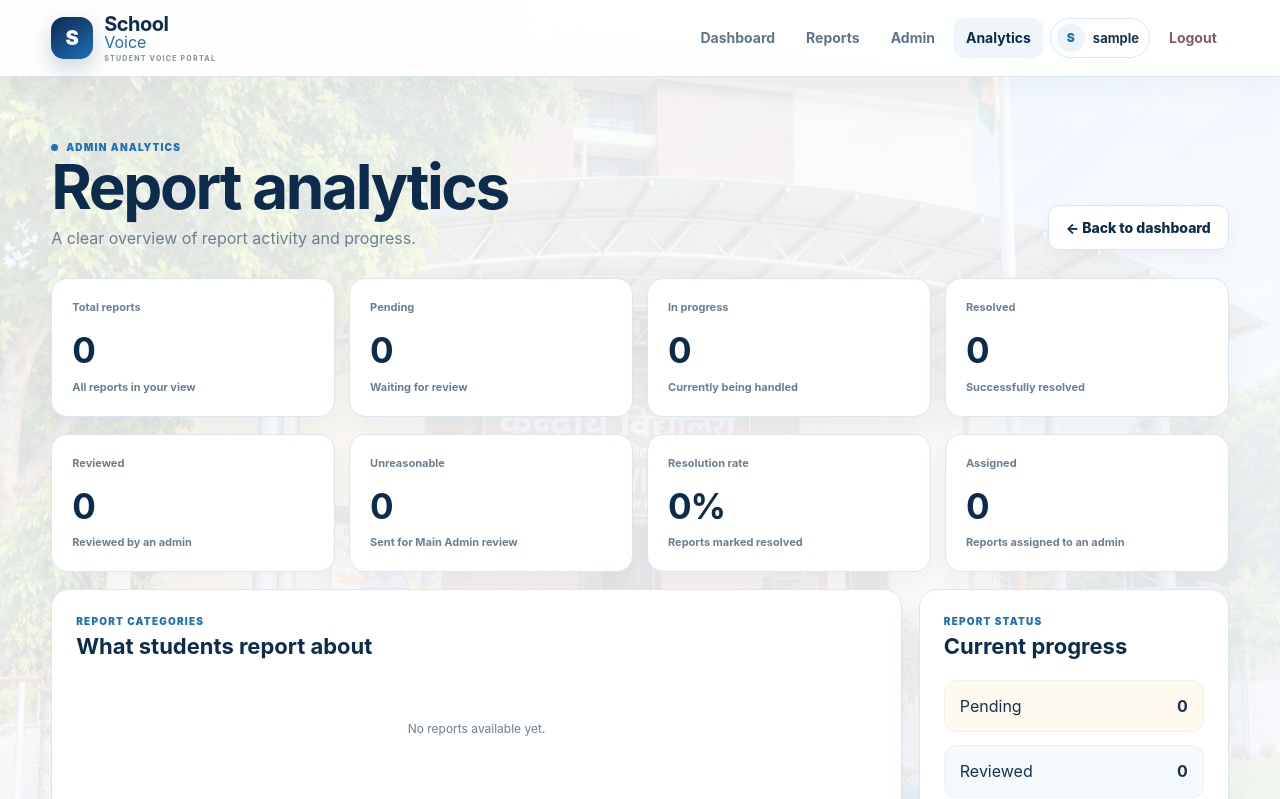
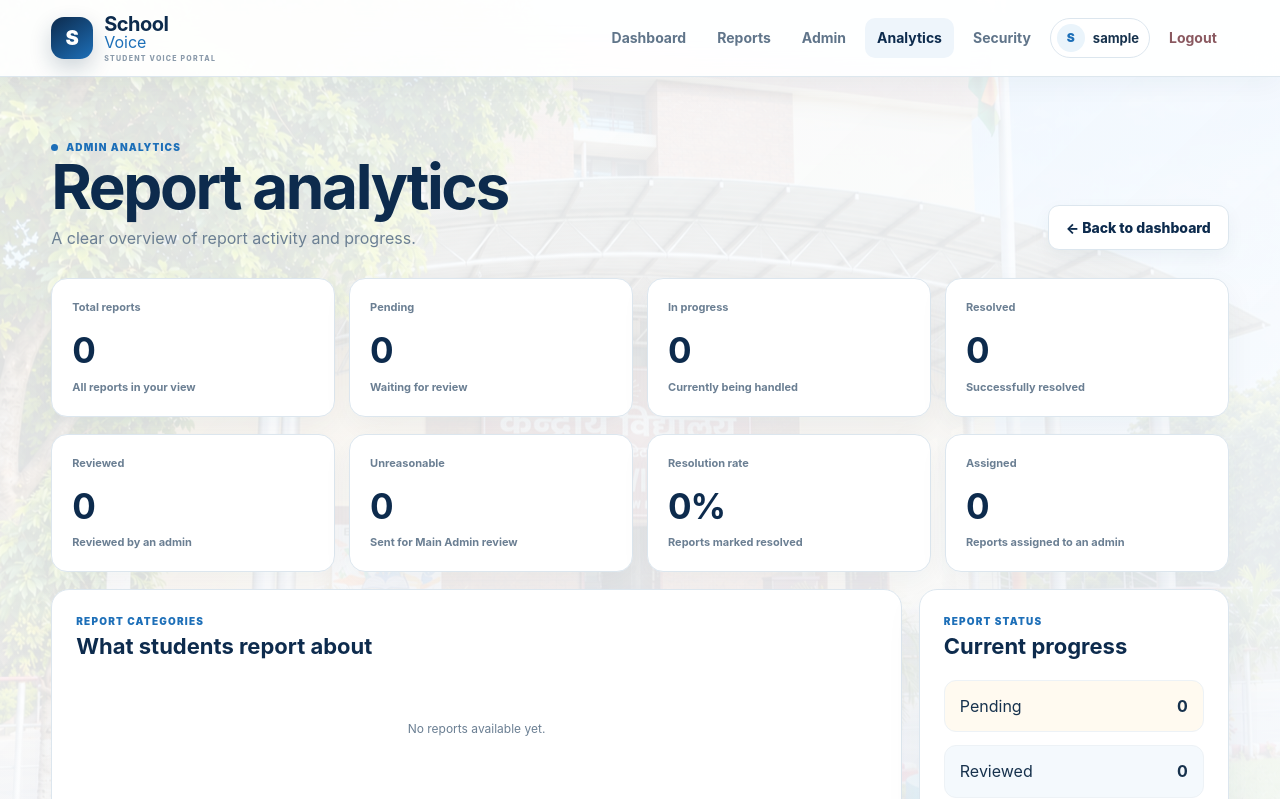
Before and after one commit to Chinmay012421/Voice4Students, a Flask app: page /analytics in a window 1280 px wide. Shown: the top 799 px of the page. Run offline with Flask 3, Linux system fonts and the light colour scheme; the visitor is signed in with stand-in values (Sample User, id 1); data that the repository does not hold is empty; parts of the project's set-up code (start-up, migrations or seed data) failed here and were passed over.

Commit message:
Add security dashboard link to navigation

```diff
--- a/templates/base.html
+++ b/templates/base.html
@@ -93,11 +93,19 @@
             >
               Admin
             </a>
+
             <a
               class="nav-link {% if request.endpoint == 'analytics' %}active{% endif %}"
               href="{{ url_for('analytics') }}"
             >
               Analytics
+            </a>
+
+            <a
+              class="nav-link {% if request.endpoint == 'security_dashboard' %}active{% endif %}"
+              href="{{ url_for('security_dashboard') }}"
+            >
+              Security
             </a>
 
           {% endif %}
```
